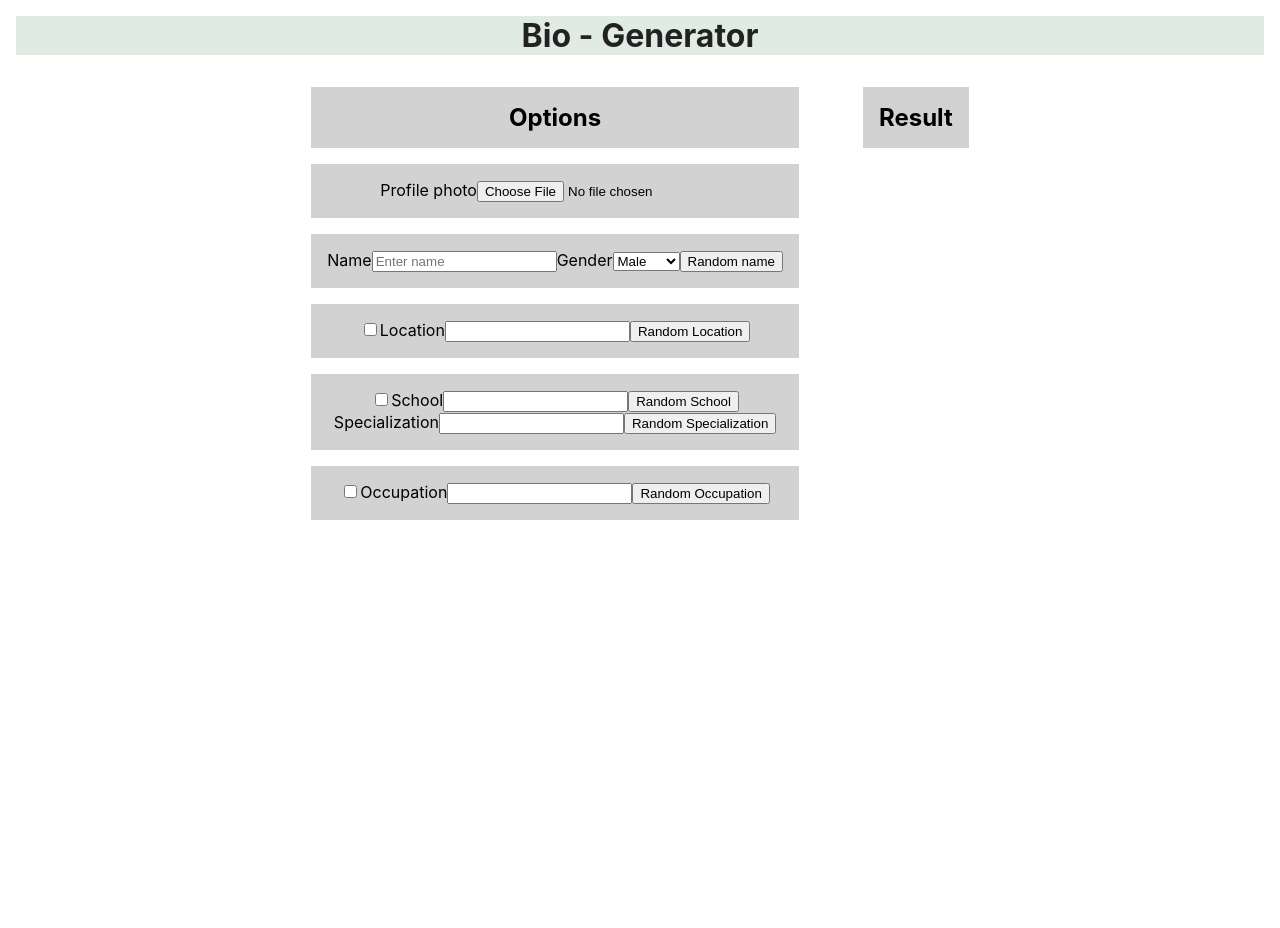
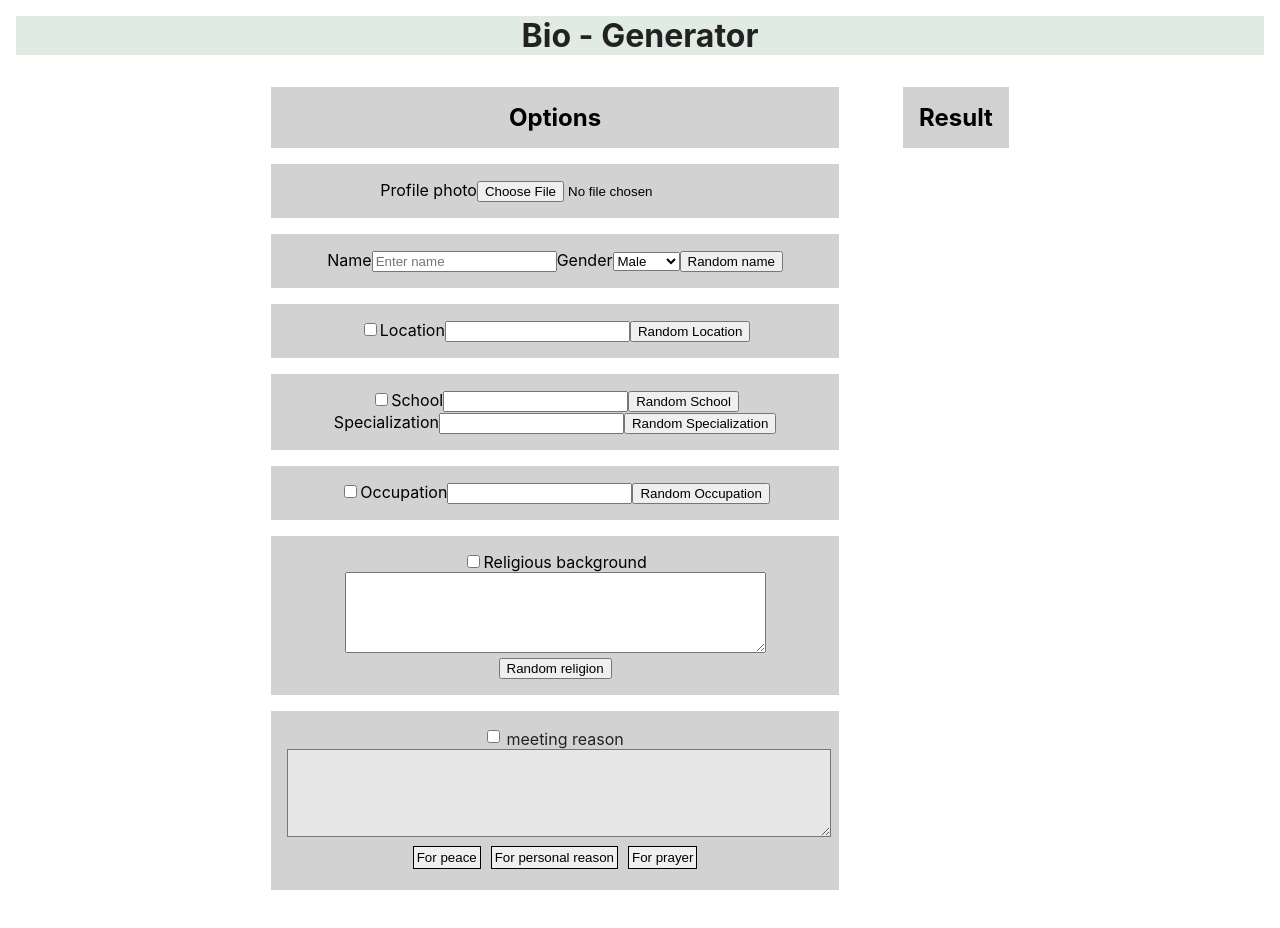
Before and after one commit to mubarak7785/Bio-Generator, a React (Vite) app: page / in a window 1280 px wide. Shown: the top 928 px of the page. Before the commit the page ends 800 px from the top, so only its background shows below. Built offline with nearby package versions, Linux system fonts and the light colour scheme.

Commit message:
Completed the UI of the Options

```diff
--- a/src/components/BioGenerator.css
+++ b/src/components/BioGenerator.css
@@ -32,3 +32,18 @@
     margin:1rem;
 
   }
+  .selectbutton{
+    padding: 3px;
+  margin: 5px;
+  border: 1px solid;
+  transition: .3s;
+  }
+  .textarea{
+    padding: 3px;
+  width: 100%;
+  height: 5rem;
+  margin-top: 5px;
+  background-color: #fff7;
+  color: #222;
+  margin: 0;
+  }
--- a/src/components/Biogenerator.jsx
+++ b/src/components/Biogenerator.jsx
@@ -42,6 +42,32 @@ export const Biogenerator = () => {
             <input type="text"></input>
             <button>Random Occupation</button>
           </div>
+          <div className="box">
+            <input type="checkbox" value="false"></input>
+            <label>Religious background</label>
+            <br />
+            <textarea rows="5" cols="50"></textarea>
+            <br />
+            <button>Random religion</button>
+          </div>
+          <div className="box">
+            <input type="checkbox" value="false"></input>
+            <label
+              style={{
+                verticalAlign: "middle",
+                margin: "3px",
+                marginBottom: "6px",
+                padding: "0",
+                color: "#222",
+              }}
+            >
+              meeting reason
+            </label>
+            <textarea className="textarea" rows="5" cols="20"></textarea>
+            <button className="selectbutton">For peace</button>
+            <button className="selectbutton">For personal reason</button>
+            <button className="selectbutton">For prayer</button>
+          </div>
         </div>
         <div className="result" id="result">
           <h2 className="box">Result</h2>
```
